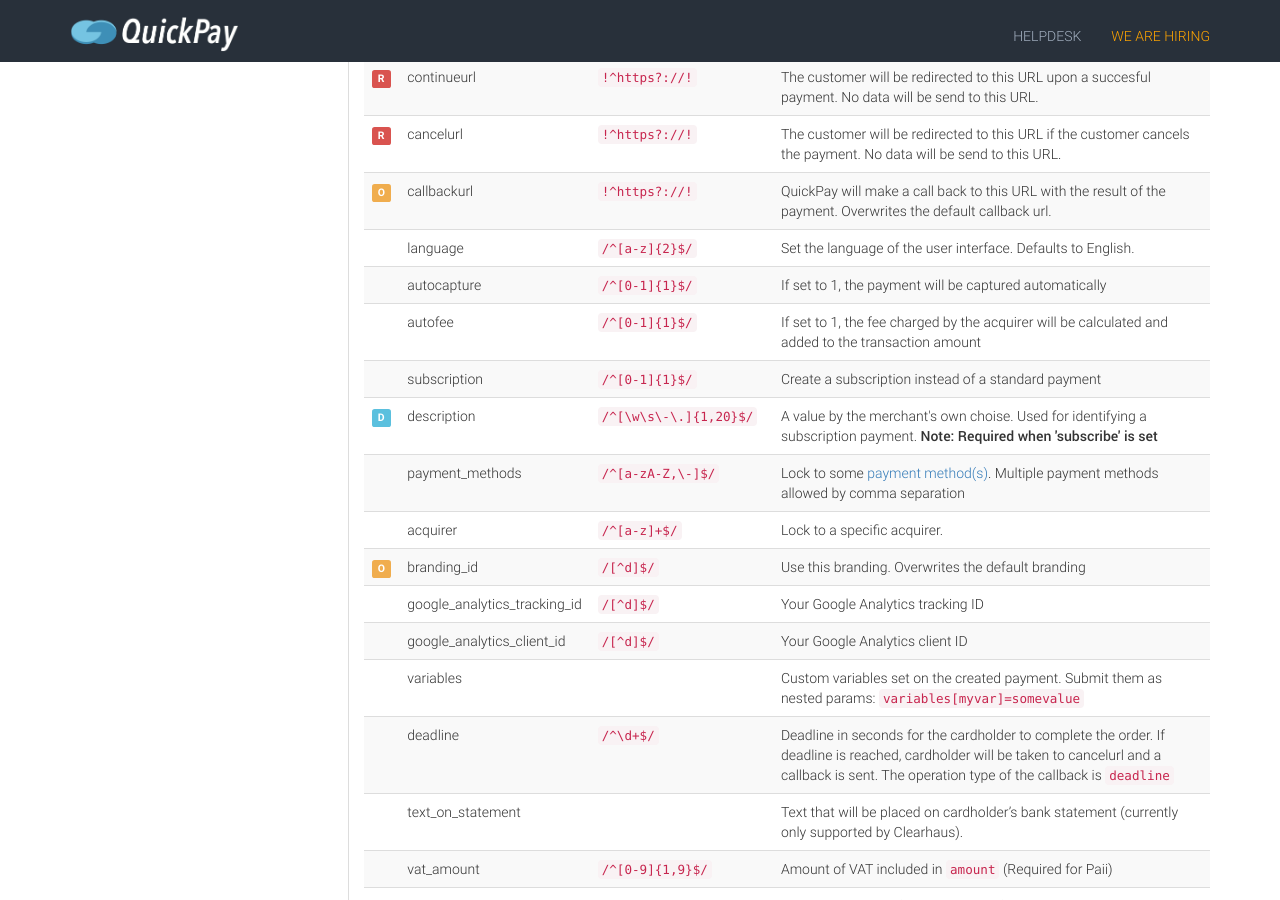
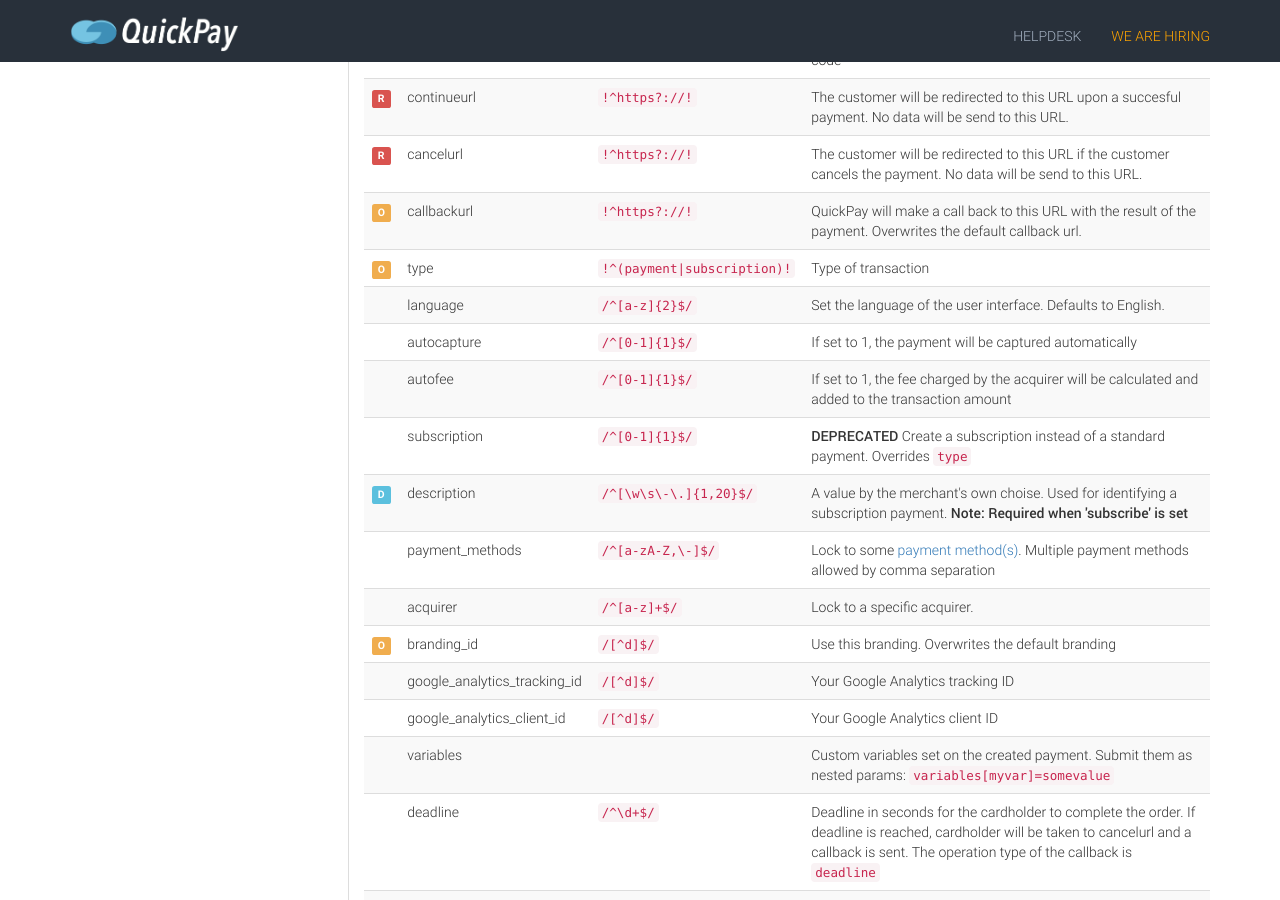
Before and after one commit to bergholdt/QuickPay.github.io, a Jekyll site: the page built from payments/form/index.md, in a window 1280 px wide and 900 px high, scrolled down 858 px. Built offline with Jekyll 4.4.1, drawn with Linux system fonts in a browser that asks for light colours; nearby versions of some CDN libraries.

Commit message:
Added type as form param and depricated subscription param

```diff
--- a/payments/form/index.md
+++ b/payments/form/index.md
@@ -81,6 +81,12 @@ The Payment Window is in reality just an API-client hosted in a PCI Level 1 cert
       <td>QuickPay will make a call back to this URL with the result of the payment. Overwrites the default callback url.</td>
     </tr>
     <tr>
+      <td><span class="label label-warning">O</span></td>
+      <td>type</td>
+      <td><code>!^(payment|subscription)!</code></td>
+      <td>Type of transaction</td>
+    </tr>
+    <tr>
       <td></td>
       <td>language</td>
       <td><code>/^[a-z]{2}$/</code></td>
@@ -102,7 +108,7 @@ The Payment Window is in reality just an API-client hosted in a PCI Level 1 cert
       <td></td>
       <td>subscription</td>
       <td><code>/^[0-1]{1}$/</code></td>
-      <td>Create a subscription instead of a standard payment</td>
+      <td><b>DEPRECATED</b> Create a subscription instead of a standard payment. Overrides <code>type</code></td>
     </tr>
     <tr>
       <td><span class="label label-info">D</span></td>
```
